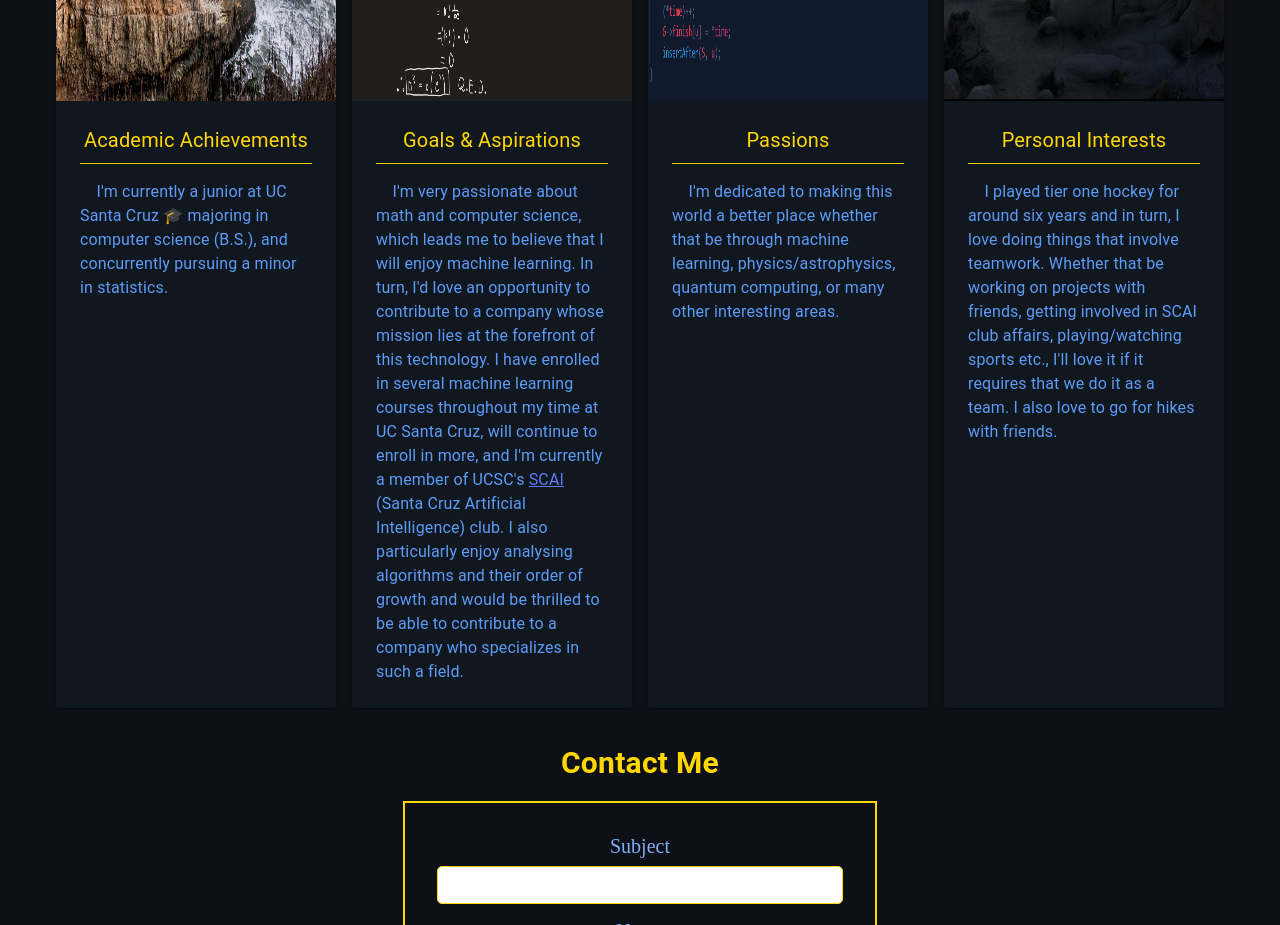
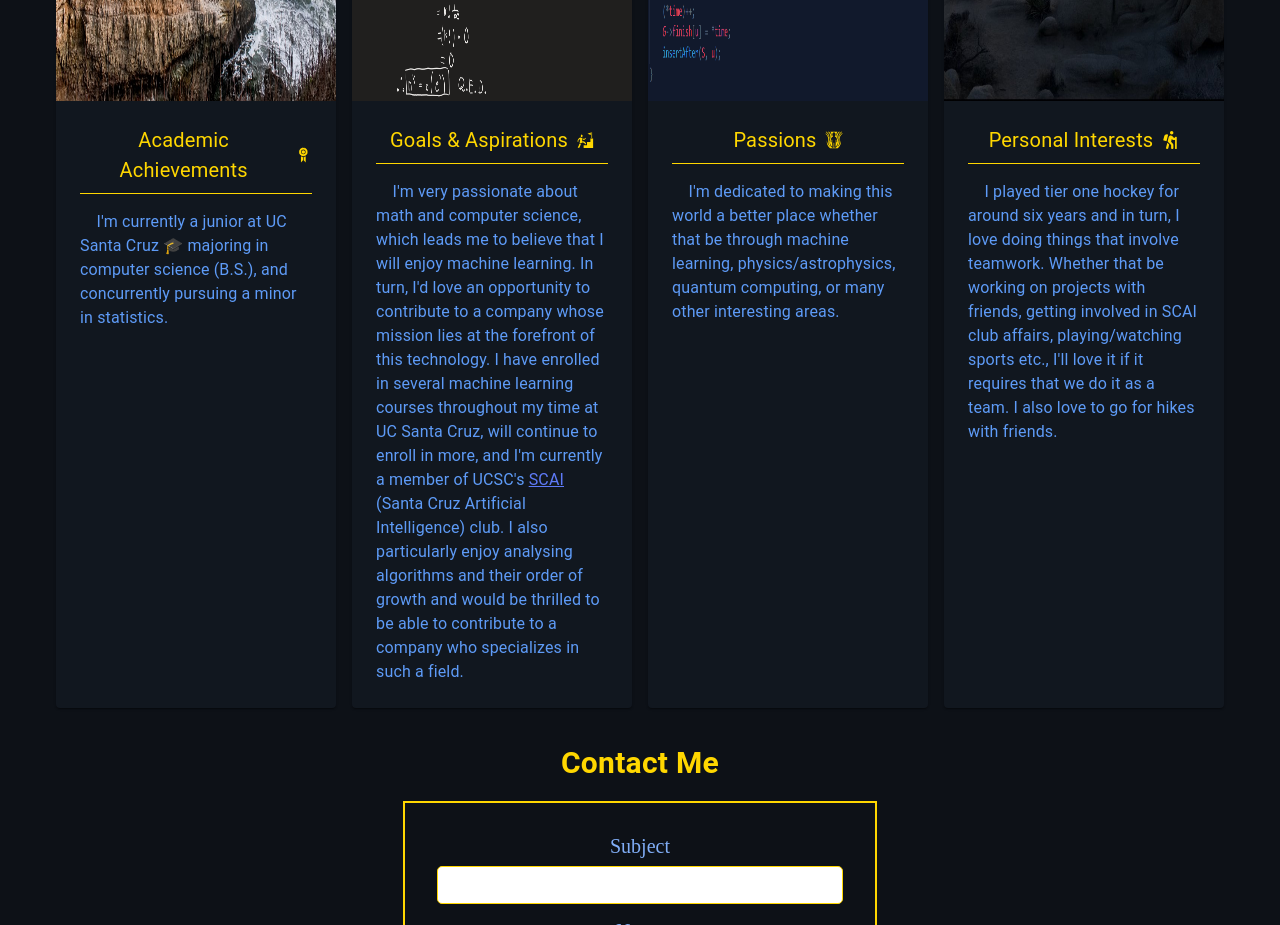
Before and after one commit to Donovanphenry/Donovanphenry, a React (Create React App) app: page /#/ in a window 1280 px wide. Shown: the part 960-1885 px from the top of the page. Built offline with nearby package versions, Linux system fonts and the light colour scheme.

Commit message:
Icons for homepage

```diff
--- a/src/Home.js
+++ b/src/Home.js
@@ -36,6 +36,9 @@ import {BiMoon} from 'react-icons/bi';
 import GitHubIcon from '@material-ui/icons/GitHub';
 import LinkedInIcon from '@material-ui/icons/LinkedIn';
 import WorkIcon from '@material-ui/icons/Work';
+import {GiAchievement, GiStairsGoal, GiBurningPassion} from 'react-icons/gi';
+import {FaHiking} from 'react-icons/fa';
+
 import AppColors from './Styles/AppColors';
 
 const buttonWidth = 150;
@@ -296,14 +299,25 @@ const useStyles = makeStyles((theme) => ({
     padding: theme.spacing(3),
   },
 
+  homeInfoSectionTitle: {
+    display: 'flex',
+    justifyContent: 'center',
+    alignItems: 'center',
+    marginBottom: theme.spacing(1),
+    paddingBottom: theme.spacing(1),
+    borderBottom: props => `1px solid ${props.homeSecondary}`,
+  },
+
   homeInfoHeader: {
-    marginBottom: theme.spacing(1),
-    borderTop: props => `2px solid ${props.primary}`,
+    color: props => props.homeSecondary,
     fontSize: '20px',
     textAlign: 'center',
+    marginRight: theme.spacing(1),
+  },
+
+  homeInfoIcon: {
+    fontSize: 'large',
     color: props => props.homeSecondary,
-    paddingBottom: theme.spacing(1),
-    borderBottom: props => `1px solid ${props.homeSecondary}`,
   },
 
   homeInfoTypog: {
@@ -585,9 +599,13 @@ function Home() {
               </img>
 
               <Box className={classes.homeInfoTextFlex}>
+                <Box className = {classes.homeInfoSectionTitle}>
                   <Typography className={classes.homeInfoHeader}>
                     Academic Achievements
                   </Typography>
+
+                  <GiAchievement className = {classes.homeInfoIcon} />
+                </Box>
 
                 <Typography className={classes.homeInfoTypog}>
                   &nbsp;&nbsp;&nbsp;&nbsp;I&apos;m
@@ -606,9 +624,13 @@ function Home() {
               </img>
 
               <Box className={classes.homeInfoTextFlex}>
+                <Box className = {classes.homeInfoSectionTitle}>
                   <Typography className={classes.homeInfoHeader}>
                     Goals &amp; Aspirations
                   </Typography>
+
+                  <GiStairsGoal className = {classes.homeInfoIcon} />
+                </Box>
 
                 <Typography className={classes.homeInfoTypog}>
                   &nbsp;&nbsp;&nbsp;&nbsp;I&apos;m
@@ -644,9 +666,13 @@ function Home() {
               </img>
 
               <Box className={classes.homeInfoTextFlex}>
+                <Box className = {classes.homeInfoSectionTitle}>
                   <Typography className = {classes.homeInfoHeader}>
                     Passions
                   </Typography>
+
+                  <GiBurningPassion className = {classes.homeInfoIcon} />
+                </Box>
 
                 <Typography className = {classes.homeInfoTypog}>
                   &nbsp;&nbsp;&nbsp;&nbsp;I&apos;m
@@ -666,9 +692,13 @@ function Home() {
               </img>
 
               <Box className={classes.homeInfoTextFlex}>
+                <Box className = {classes.homeInfoSectionTitle}>
                   <Typography className={classes.homeInfoHeader}>
                     Personal Interests
                   </Typography>
+
+                  <FaHiking className = {classes.homeInfoIcon} />
+                </Box>
 
                 <Typography className={classes.homeInfoTypog}>
                   &nbsp;&nbsp;&nbsp;&nbsp;I
```
Also changed, not shown: 11 other files (tests, documents, lock files or other folders). Lines whose indentation alone changed are shown as unchanged.
